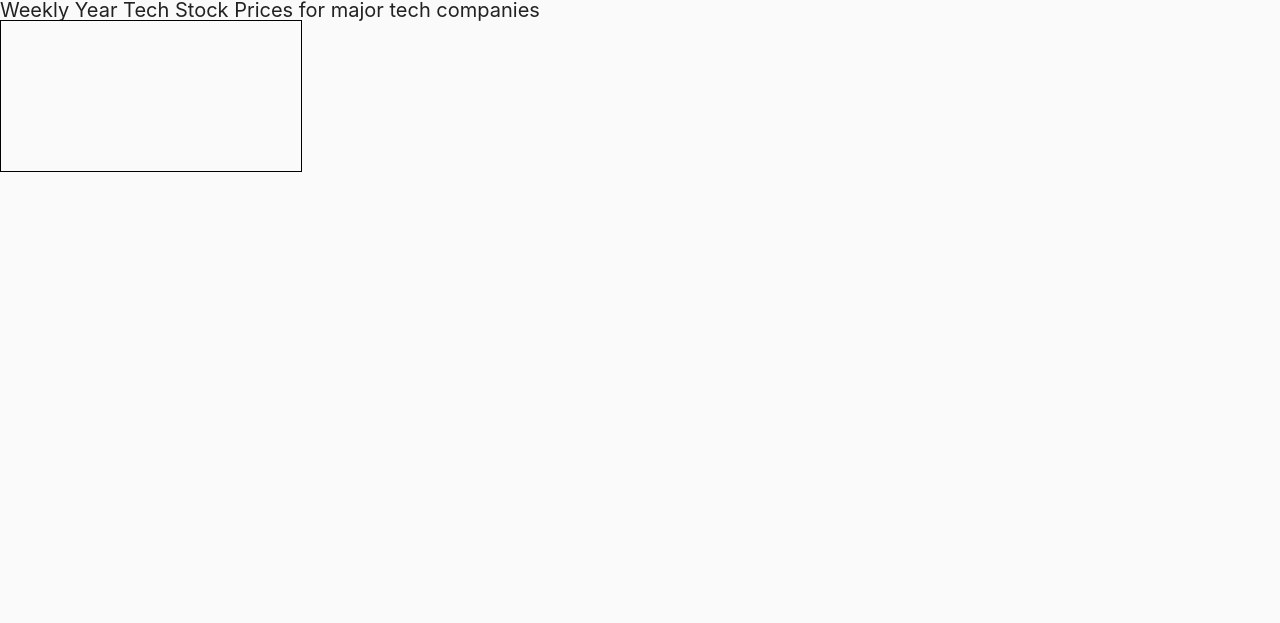
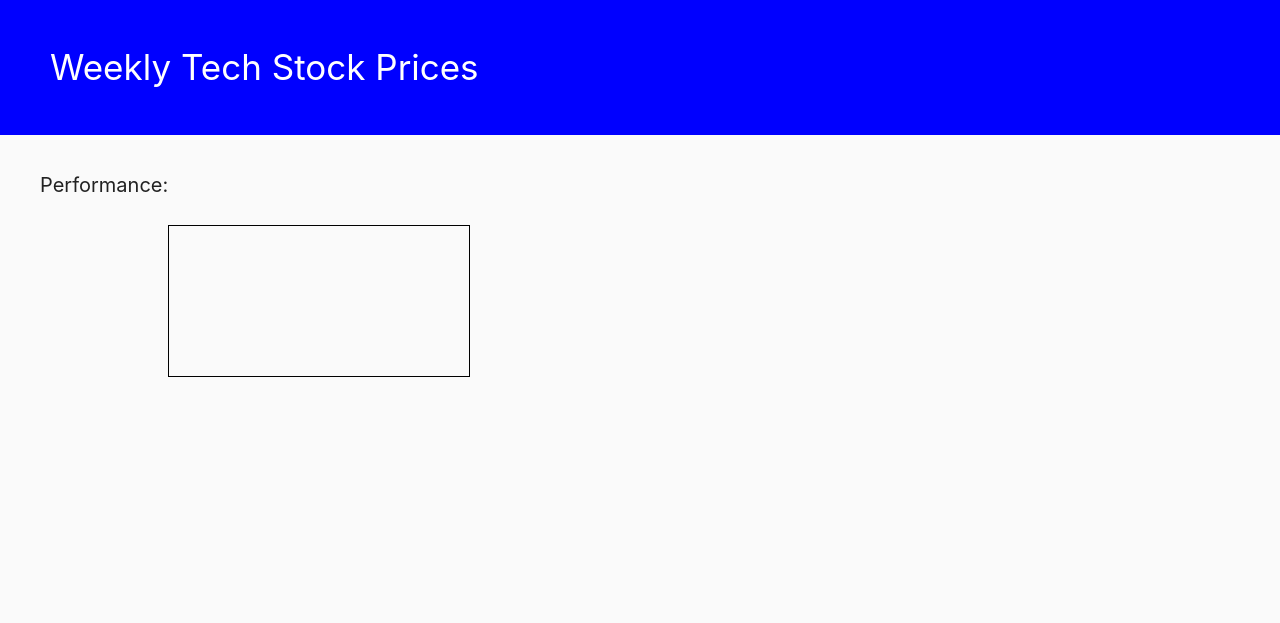
Before and after one commit to stantraub/Tech-Stock-Prices, a website built with webpack: page public/index.html in a window 1280 px wide. Built offline with nearby package versions, Linux system fonts and the light colour scheme; no server answers.

Commit message:
Add CSS for header

```diff
--- a/public/index.css
+++ b/public/index.css
@@ -1,8 +1,27 @@
+.top {
+    padding: 50px;
+    background: blue;
+}
+
 .heading {
     font-family: -apple-system, BlinkMacSystemFont, 'Segoe UI', Roboto, Oxygen, Ubuntu, Cantarell, 'Open Sans', 'Helvetica Neue', sans-serif;
-    font-size: 20px;
+    font-size: 35px;
+    color: white;
 }
 
-  .line-chart {
+.line-chart-div {
+    display: flex;
+    font-family: -apple-system, BlinkMacSystemFont, 'Segoe UI', Roboto, Oxygen, Ubuntu, Cantarell, 'Open Sans', 'Helvetica Neue', sans-serif;
+    padding: 40px;
+}
+
+.chart-heading {
+ font-size: 20px;
+}
+
+.line-chart {
+    margin-bottom: 100px;
     border: 1px solid black;
-    }
+    transform: translateY(50px);
+
+}
--- a/public/index.html
+++ b/public/index.html
@@ -9,11 +9,20 @@
     <script src="https://d3js.org/d3.v5.min.js"></script>
   </head>
   <body>
-    <div>
-      <h1 class="heading">Weekly Year Tech Stock Prices for major tech companies</h1>
+    <div class="top">
+      <h1 class="heading">Weekly Tech Stock Prices</h1>
     </div>
-    <div>
-      <svg class="line-chart"></svg>
+    <div class="company-info">
+      <div class="charts">
+        <div class="line-chart-div">
+
+          <h2 class="chart-heading">Performance:</h2>
+          <svg class="line-chart" id="svg1"></svg>
+        </div>
+        <div>
+          <svg class="pie-chart" id='svg2'></svg>
+        </div>
+      </div>
     </div>
     <main id='main'></main>
   </body>
--- a/public/javascripts/index.js
+++ b/public/javascripts/index.js
@@ -32,7 +32,7 @@ function parseData(data) {
 
 function drawChart(data) {
     console.log(data);
-    let svgWidth = 1000, svgHeight = 600;
+    let svgWidth = 500, svgHeight = 300;
     let margin = { top: 20, right: 20, bottom: 30, left: 50 };
     let width = svgWidth - margin.left - margin.right;
     let height = svgHeight - margin.top - margin.bottom;
@@ -87,12 +87,12 @@ function drawChart(data) {
         .attr("y", 6)
         .attr("dy", "0.71em")
         .attr("text-anchor", "end")
-        .text("Price ($)");
+        .text("Close ($)");
 
     g.append("path")
         .datum(data)
         .attr("fill", "none")
-        .attr("stroke", "steelblue")
+        .attr("stroke", "green")
         .attr("stroke-linejoin", "round")
         .attr("stroke-linecap", "round")
         .attr("stroke-width", 1.5)
```
